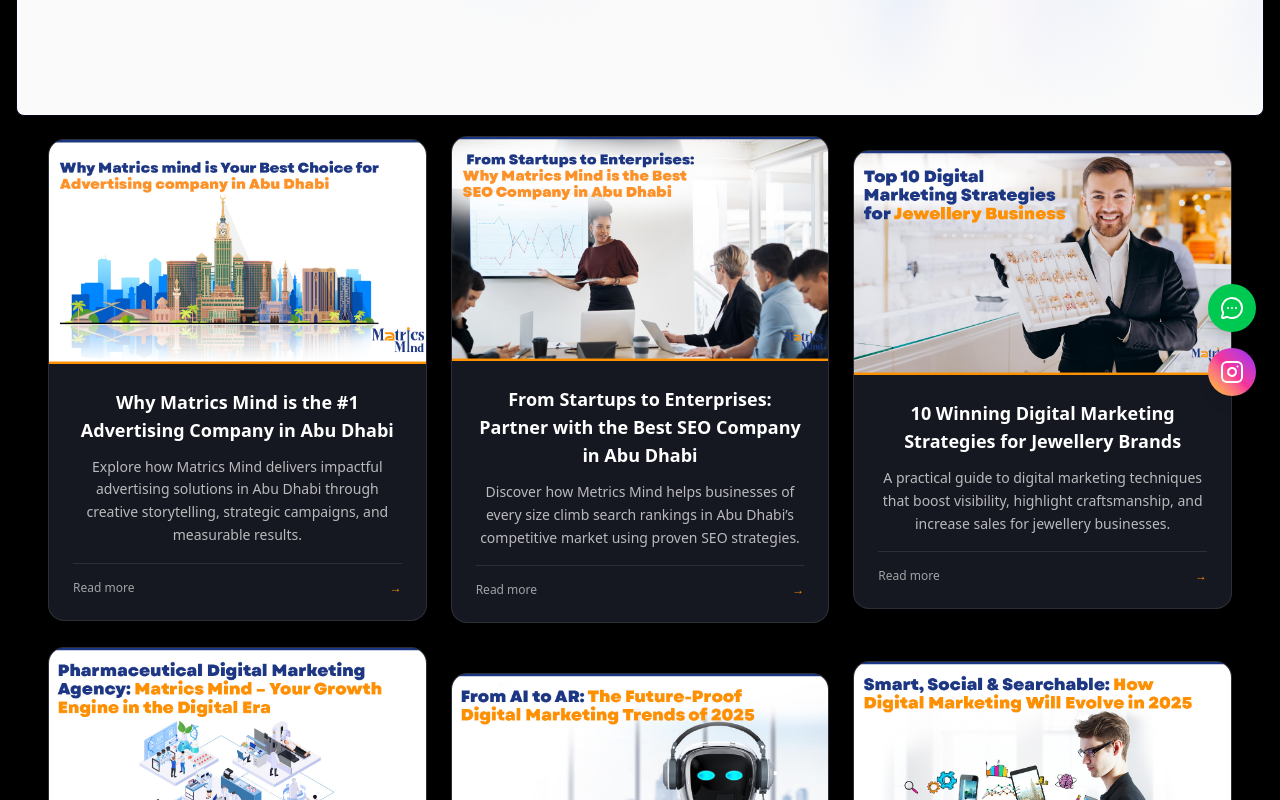
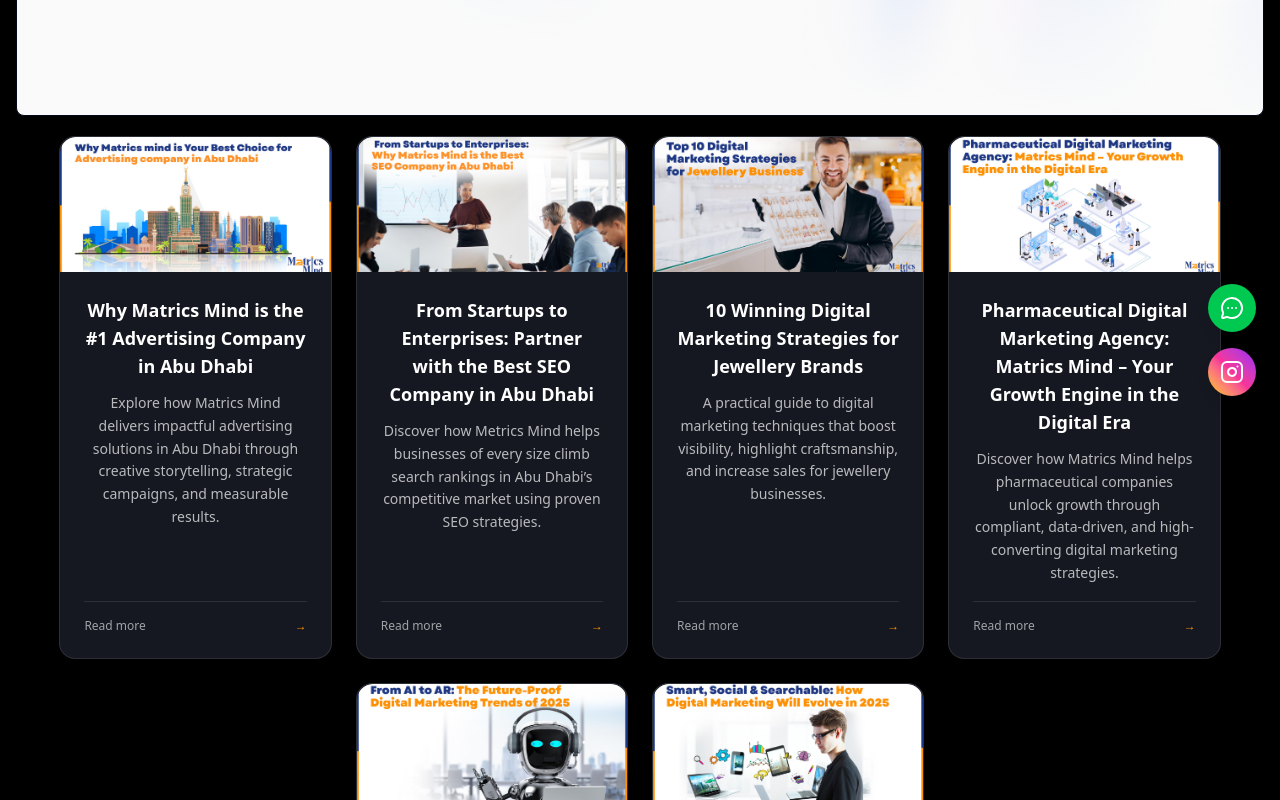
Before and after one commit to AAOHPvtLtd2023/matricsmind, a Next.js app: page /blog in a window 1280 px wide. Shown: the part 380-1180 px from the top of the page. Built offline with nearby package versions, Linux system fonts and the light colour scheme; no server answers.

Commit message:
Blog Card are fixed

```diff
--- a/app/blog/components/cardContainer.jsx
+++ b/app/blog/components/cardContainer.jsx
@@ -64,12 +64,16 @@
 
   return (
     <div className="w-full px-4 sm:px-6 lg:px-8 mx-auto">
-      <div className="grid grid-cols-1 sm:grid-cols-2 lg:grid-cols-3 gap-6 place-items-center">
+      <div className="flex flex-wrap justify-center gap-6">
         {cards.map((card, index) => (
-          <Link href={`/blog/${card.slug}`} key={index} className="w-full">
-            <div className="group flex flex-col h-full max-w-sm w-full bg-[#1C1F2A]/80 backdrop-blur-lg border border-white/10 rounded-2xl overflow-hidden transition-all duration-500 hover:border-[#ff9100]/50 hover:shadow-[0_8px_30px_rgba(255,145,0,0.3)] cursor-pointer hover:scale-105">
+          <Link
+            href={`/blog/${card.slug}`}
+            key={index}
+            className="w-full sm:w-[48%] lg:w-[23%] flex"
+          >
+            <div className="group flex flex-col h-full w-full bg-[#1C1F2A]/80 backdrop-blur-lg border border-white/10 rounded-2xl overflow-hidden transition-all duration-500 hover:border-[#ff9100]/50 hover:shadow-[0_8px_30px_rgba(255,145,0,0.3)] cursor-pointer hover:scale-105">
               {/* Image Section */}
-              <div className="relative w-full h-56 overflow-hidden flex-shrink-0">
+              <div className="relative w-full aspect-[6/3] overflow-hidden flex-shrink-0">
                 {loading ? (
                   <div className="flex items-center justify-center h-full bg-black/10">
                     <Spinner />
@@ -79,7 +83,7 @@
                     src={card.src}
                     alt={card.title}
                     fill
-                    className="object-cover transition-transform duration-500 group-hover:scale-110"
+                    className="object-cover rounded-t-2xl transition-transform duration-500 group-hover:scale-110"
                   />
                 )}
               </div>
```
